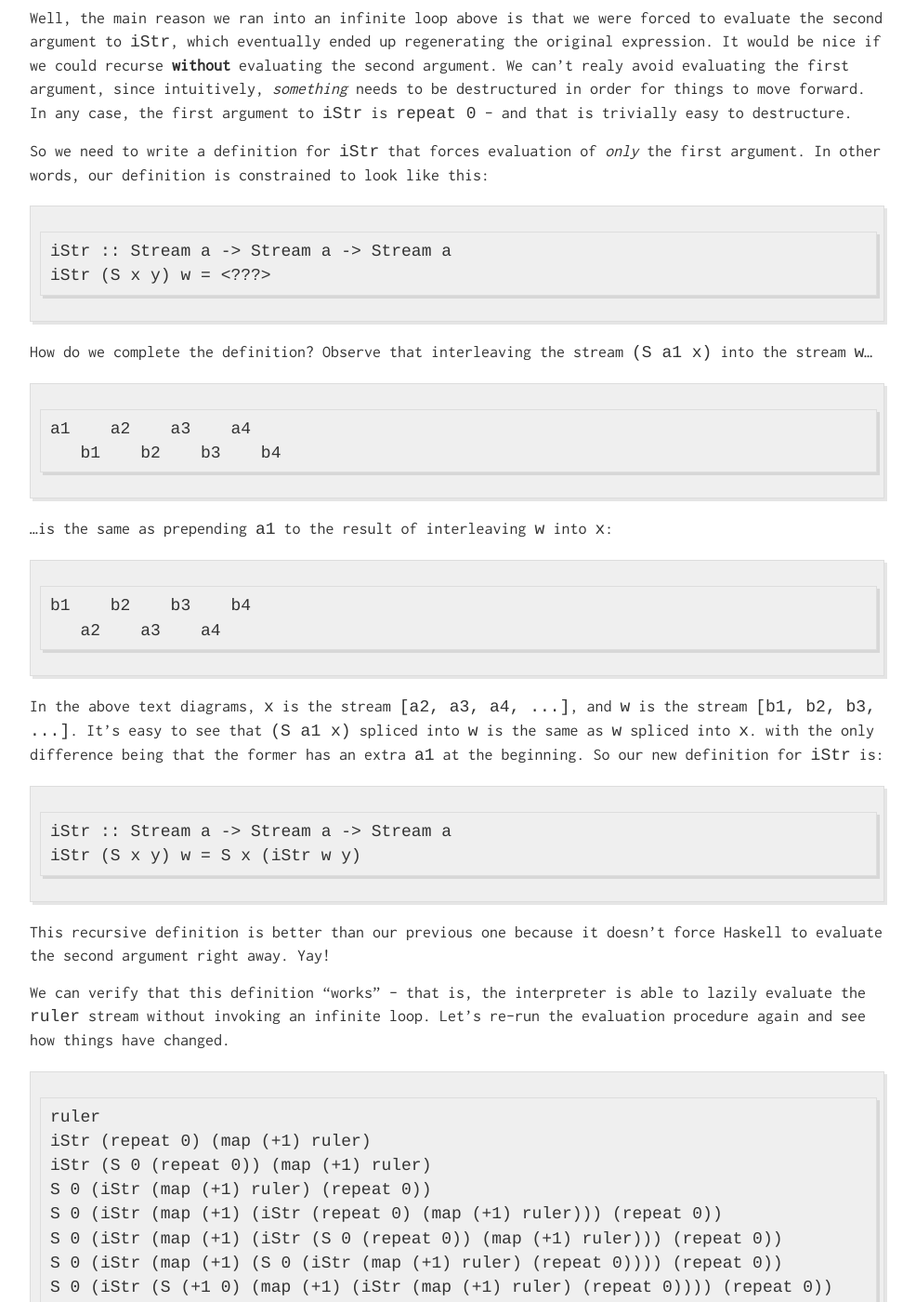
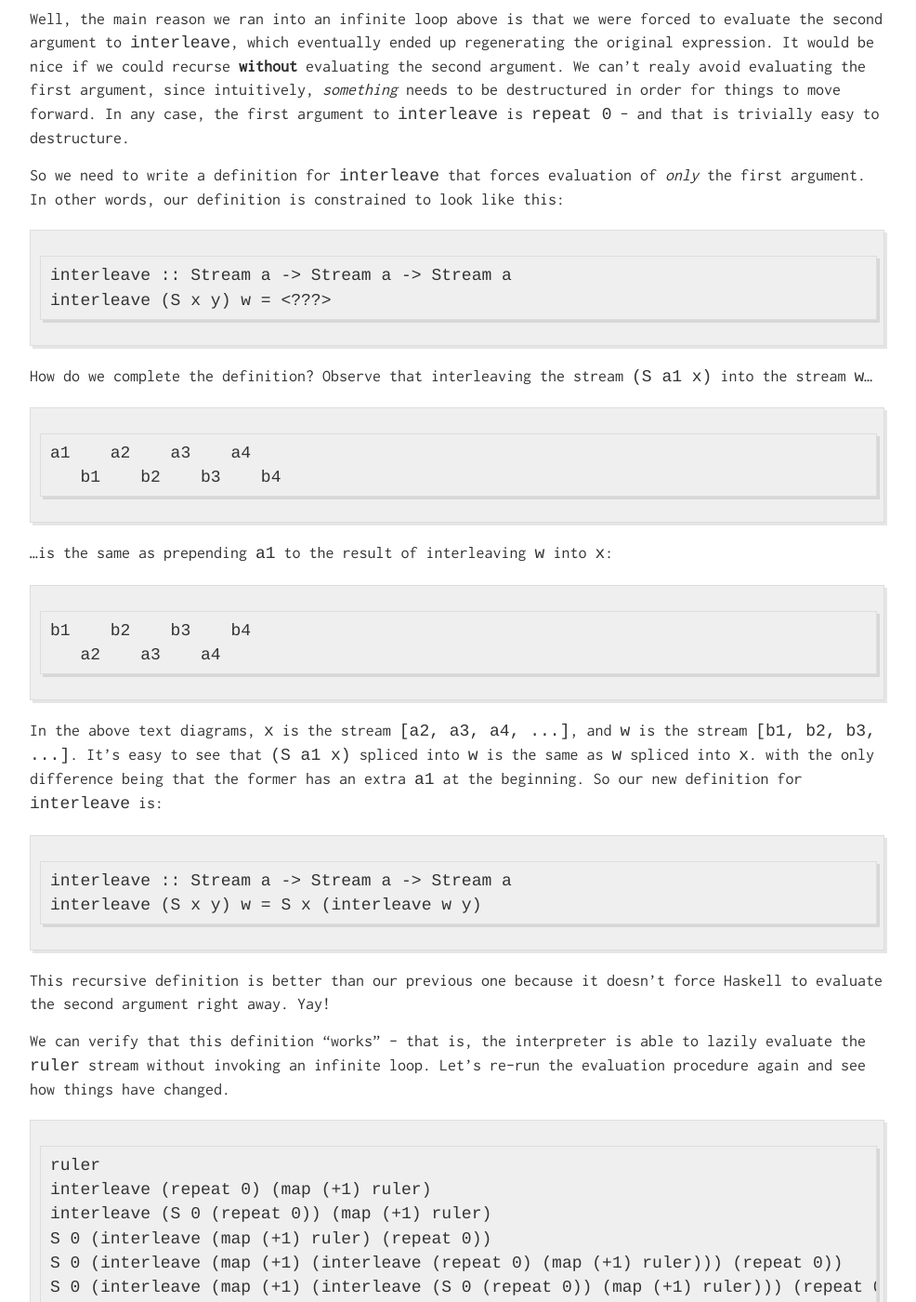
Before and after one commit to ajnirp/ajnirp.github.io, a Jekyll site: the page built from _posts/2016-1-23-Ruler-Series-Haskell.md, in a window 1280 px wide and 1400 px high, scrolled down 4136 px. Shown: the whole window at 93% size, without its empty margins (148-1134 px from the left). Built offline with Jekyll 4.4.1, drawn with Linux system fonts in a browser that asks for light colours; Markdown is read by kramdown in place of the engine named in the settings; some of the changed text lies outside the part shown.

Commit message:
iStr -> interleave

```diff
--- a/_posts/2016-1-23-Ruler-Series-Haskell.md
+++ b/_posts/2016-1-23-Ruler-Series-Haskell.md
@@ -58,10 +58,10 @@ We now have a definition (that doesn't work yet) for `ruler`:
     ruler :: Stream Integer
     ruler = interleaveStreams (repeat 0) (map (+1) ruler)
 
-It doesn't work because we haven't defined `interleaveStreams` - which, for the sake of brevity, we will now refer to as `iStr`. How do we do that? My first instinct was to define it like so:
+It doesn't work because we haven't yet defined `interleaveStreams` - which, for the sake of brevity, we will now refer to as `interleave`. How do we do that? My first instinct was to define it like so:
 
-    iStr :: Stream a -> Stream a -> Stream a
-    iStr (S x y) (S x' y') = S x (S x' (iStr y y'))
+    interleave :: Stream a -> Stream a -> Stream a
+    interleave (S x y) (S x' y') = S x (S x' (interleave y y'))
 
 Then I headed over to the `ghci` prompt, loaded my definitions in, entered `ruler` and waited expectantly.
 
@@ -80,30 +80,30 @@ And waited. And waited some more.
 Off we go!
 
     ruler
-    iStr (repeat 0) (map (+1) ruler)
+    interleave (repeat 0) (map (+1) ruler)
 
-`iStr` expects two arguments of the form `(S x y)` and `(S x' y')`. Since this is not the case, it attempts to evaluate each of its arguments until they can be represented in this form.
+`interleave` expects two arguments of the form `(S x y)` and `(S x' y')`. Since this is not the case, it attempts to evaluate each of its arguments until they can be represented in this form.
 
-    iStr (repeat 0) (map (+1) ruler)
-    iStr (S 0 (repeat 0)) (map (+1) ruler)
-    iStr (S 0 (repeat 0)) (map (+1) (iStr (repeat 0) (map (+1) ruler)))
+    interleave (repeat 0) (map (+1) ruler)
+    interleave (S 0 (repeat 0)) (map (+1) ruler)
+    interleave (S 0 (repeat 0)) (map (+1) (interleave (repeat 0) (map (+1) ruler)))
 
-We've made partial progress. The first argument to the outermost `iStr` is of the form `(S x y)`. The second argument isn't, though. So we must evaluate it.
+We've made partial progress. The first argument to the outermost `interleave` is of the form `(S x y)`. The second argument isn't, though. So we must evaluate it.
 
-    map (+1) (iStr (repeat 0) (map (+1) ruler))
+    map (+1) (interleave (repeat 0) (map (+1) ruler))
 
 `map` also expects its second argument to be of the form `(S x y)`. Again, it isn't. So we must evaluate it first before we can evaluate the call to `map`.
 
-    iStr (repeat 0) (map (+1) ruler)
+    interleave (repeat 0) (map (+1) ruler)
 
 Wait a minute, didn't we just see this *exact* expression? How do we fix this?
 
-Well, the main reason we ran into an infinite loop above is that we were forced to evaluate the second argument to `iStr`, which eventually ended up regenerating the original expression. It would be nice if we could recurse **without** evaluating the second argument. We can't realy avoid evaluating the first argument, since intuitively, *something* needs to be destructured in order for things to move forward. In any case, the first argument to `iStr` is `repeat 0` - and that is trivially easy to destructure.
+Well, the main reason we ran into an infinite loop above is that we were forced to evaluate the second argument to `interleave`, which eventually ended up regenerating the original expression. It would be nice if we could recurse **without** evaluating the second argument. We can't realy avoid evaluating the first argument, since intuitively, *something* needs to be destructured in order for things to move forward. In any case, the first argument to `interleave` is `repeat 0` - and that is trivially easy to destructure.
 
-So we need to write a definition for `iStr` that forces evaluation of *only* the first argument. In other words, our definition is constrained to look like this:
+So we need to write a definition for `interleave` that forces evaluation of *only* the first argument. In other words, our definition is constrained to look like this:
 
-    iStr :: Stream a -> Stream a -> Stream a
-    iStr (S x y) w = <???>
+    interleave :: Stream a -> Stream a -> Stream a
+    interleave (S x y) w = <???>
 
 How do we complete the definition? Observe that interleaving the stream `(S a1 x)` into the stream `w`...
 
@@ -115,27 +115,27 @@ How do we complete the definition? Observe that interleaving the stream `(S a1 x
     b1    b2    b3    b4
        a2    a3    a4
 
-In the above text diagrams, `x` is the stream `[a2, a3, a4, ...]`, and `w` is the stream `[b1, b2, b3, ...]`. It's easy to see that `(S a1 x)` spliced into `w` is the same as `w` spliced into `x`. with the only difference being that the former has an extra `a1` at the beginning. So our new definition for `iStr` is:
+In the above text diagrams, `x` is the stream `[a2, a3, a4, ...]`, and `w` is the stream `[b1, b2, b3, ...]`. It's easy to see that `(S a1 x)` spliced into `w` is the same as `w` spliced into `x`. with the only difference being that the former has an extra `a1` at the beginning. So our new definition for `interleave` is:
 
-    iStr :: Stream a -> Stream a -> Stream a
-    iStr (S x y) w = S x (iStr w y)
+    interleave :: Stream a -> Stream a -> Stream a
+    interleave (S x y) w = S x (interleave w y)
 
 This recursive definition is better than our previous one because it doesn't force Haskell to evaluate the second argument right away. Yay!
 
 We can verify that this definition "works" - that is, the interpreter is able to lazily evaluate the `ruler` stream without invoking an infinite loop. Let's re-run the evaluation procedure again and see how things have changed.
 
     ruler
-    iStr (repeat 0) (map (+1) ruler)
-    iStr (S 0 (repeat 0)) (map (+1) ruler)
-    S 0 (iStr (map (+1) ruler) (repeat 0))
-    S 0 (iStr (map (+1) (iStr (repeat 0) (map (+1) ruler))) (repeat 0))
-    S 0 (iStr (map (+1) (iStr (S 0 (repeat 0)) (map (+1) ruler))) (repeat 0))
-    S 0 (iStr (map (+1) (S 0 (iStr (map (+1) ruler) (repeat 0)))) (repeat 0))
-    S 0 (iStr (S (+1 0) (map (+1) (iStr (map (+1) ruler) (repeat 0)))) (repeat 0))
-    S 0 (iStr (S 1 (map (+1) (iStr (map (+1) ruler) (repeat 0)))) (repeat 0))
-    S 0 (S 1 (iStr (repeat 0) (map (+1) (iStr (map (+1) ruler) (repeat 0)))))
-    S 0 (S 1 (iStr (S 0 (repeat 0)) (map (+1) (iStr (map (+1) ruler) (repeat 0)))))
-    S 0 (S 1 (S 0 (map (+1) (iStr (map (+1) ruler) (repeat 0))) (repeat 0)))
+    interleave (repeat 0) (map (+1) ruler)
+    interleave (S 0 (repeat 0)) (map (+1) ruler)
+    S 0 (interleave (map (+1) ruler) (repeat 0))
+    S 0 (interleave (map (+1) (interleave (repeat 0) (map (+1) ruler))) (repeat 0))
+    S 0 (interleave (map (+1) (interleave (S 0 (repeat 0)) (map (+1) ruler))) (repeat 0))
+    S 0 (interleave (map (+1) (S 0 (interleave (map (+1) ruler) (repeat 0)))) (repeat 0))
+    S 0 (interleave (S (+1 0) (map (+1) (interleave (map (+1) ruler) (repeat 0)))) (repeat 0))
+    S 0 (interleave (S 1 (map (+1) (interleave (map (+1) ruler) (repeat 0)))) (repeat 0))
+    S 0 (S 1 (interleave (repeat 0) (map (+1) (interleave (map (+1) ruler) (repeat 0)))))
+    S 0 (S 1 (interleave (S 0 (repeat 0)) (map (+1) (interleave (map (+1) ruler) (repeat 0)))))
+    S 0 (S 1 (S 0 (map (+1) (interleave (map (+1) ruler) (repeat 0))) (repeat 0)))
 
 and so on and so forth. There's a lot of substitution going on, but notice the general pattern emerging: we obtain an expression of the form `S 0 (S 1 (S 0 (...)))` - the `ruler` series. Since it is of the form `S x (S y (S z (...)))` where `x`, `y`, `z` and so on are all literals, it can be lazily evaluated upto whatever point we need.
 
```
